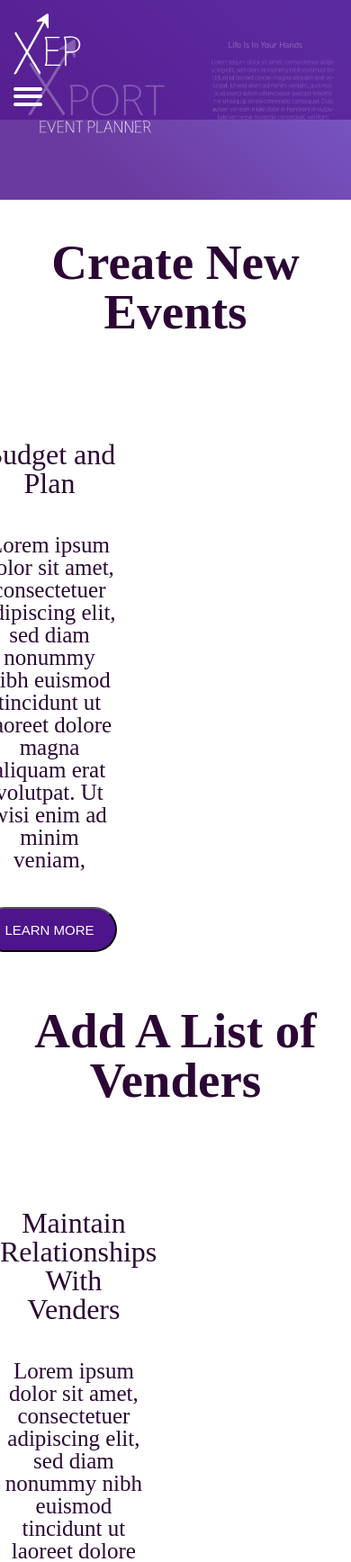
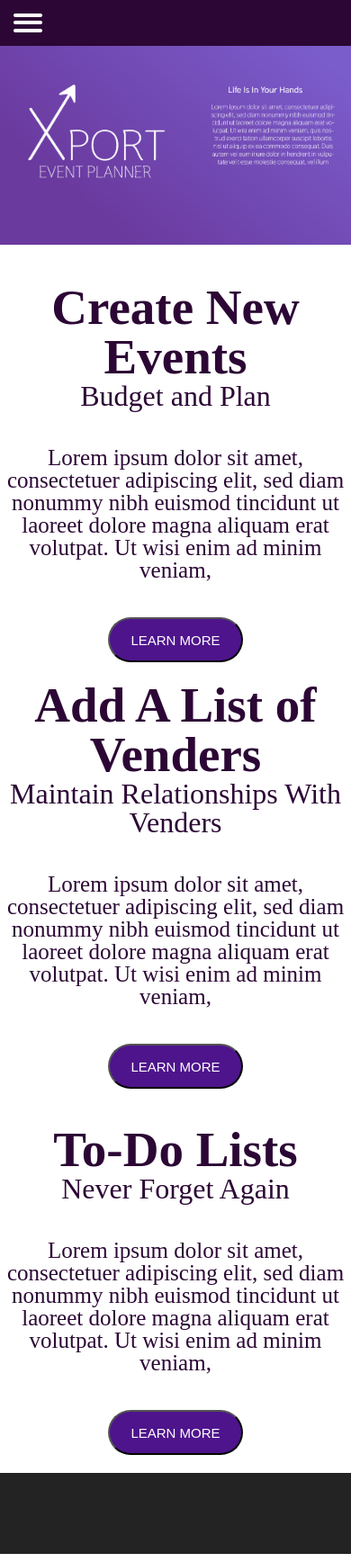
Before and after one commit to event-planner-bw-lamda-school/event-planner-UI, a PHP site: page /index.html in a window 390 px wide. Shown: the top 1736 px of the page at 90% size. Run offline with PHP 8.4, Linux system fonts and the light colour scheme; some web fonts are replaced.

Commit message:
Functionality Done

```diff
--- a/index.css
+++ b/index.css
@@ -59,6 +59,13 @@ html {
 
 }
 
+@media (max-width: 500px) {
+    .logoImg {
+        display:none;
+
+    }
+}
+
 
 .navdiv {
     display: flex;
@@ -71,6 +78,14 @@ html {
     background-color: rgba(78, 20, 140, 0.68);
     position: fixed;
 }
+
+@media (max-width: 800px) {
+    .navdiv {
+        background-color: #2c0735;
+
+    }
+}
+
 .nav2 {
     display: flex;
     flex-direction: row;
@@ -83,6 +98,8 @@ html {
     #MyNav2 {
         display: none;
     }
+
+
 }
 
 nav a {
@@ -93,6 +110,13 @@ nav a {
 
 
 }
+@media (max-width: 500px) {
+    nav a {
+        font-size: 1.3rem;
+    }
+
+}
+
 
 .iTag {
     display: none;
@@ -128,6 +152,19 @@ p {
 .DropDown {
     width: 100%;
 }
+
+@media (max-width: 800px) {
+    .DropDown {
+        margin-top: 100px;
+    }
+}
+
+@media (max-width: 800px) {
+    .DropDown {
+        margin-top: 50px;
+    }
+}
+
 .ContainPic {
    margin: 40px;
 }
@@ -161,6 +198,19 @@ button {
     width: 100%;
 
 }
+
+@media (max-width: 800px) {
+    .featuresContainer  {
+        display: none;
+    }
+}
+
+@media (max-width: 500px) {
+    .featuresContainer  {
+        display: none;
+    }
+}
+
 .SubContainer {
     margin-top: 40px;
     margin-bottom: 20px;
@@ -186,6 +236,34 @@ button {
     width: 42%;
     text-align: center;
 }
+
+.pfeaturesContainer {
+    display: none;
+}
+
+@media (max-width: 800px) {
+    .pfeaturesContainer  {
+        display: flex;
+        flex-direction: column;
+        text-align: center
+
+
+    }
+}
+
+
+@media (max-width: 500px) {
+    .pfeaturesContainer  {
+        display: flex;
+        flex-direction: column;
+        text-align: center
+
+
+    }
+}
+
+
+
 footer {
     width: 100%;
     height: 90px;
--- a/index.html
+++ b/index.html
@@ -116,6 +116,69 @@
         </div>
     </div>
 
+<!-- ///////////////////////////////////////for moblie -->
+
+    <div class="pfeaturesContainer">
+            <div class="NewEvents SubContainer">
+
+                <h1>Create New Events</h1>
+
+                <div class="pImgTxt"><img class="NewEImg ContainPic" src="/BWimgs/NewEvents.png" alt="">
+
+                    <div class="pSubInfoL">
+                        <h2>Budget and Plan</h2>
+
+
+                        <p>Lorem ipsum dolor sit amet, consectetuer adipiscing elit, sed diam nonummy nibh euismod tincidunt
+                            ut
+                            laoreet dolore magna aliquam erat volutpat. Ut wisi enim ad minim veniam, </p>
+
+                        <button>LEARN MORE</button>
+                    </div>
+                </div>
+            </div>
+
+            <div class="pVenderList pSubContainer">
+
+
+                <h1>Add A List of Venders</h1>
+
+                <div class="ImgTxt2"><img class="VenderImg ContainPic" src="/BWimgs/Vernders.png" alt="">
+
+                    <div class="pSubInfoR">
+                        <!--<![Flex Reverse]-->
+                        <h2>Maintain Relationships With Venders</h2>
+
+                        <p>Lorem ipsum dolor sit amet, consectetuer adipiscing elit, sed diam nonummy nibh euismod tincidunt
+                            ut
+                            laoreet dolore magna aliquam erat volutpat. Ut wisi enim ad minim veniam, </p>
+
+                        <button>LEARN MORE</button>
+                    </div>
+                </div>
+
+            </div>
+
+            <div class="pToDoList SubContainer">
+
+                <h1>To-Do Lists</h1>
+
+                <div class="pImgTxt"><img class="ToDoImg ContainPic" src="/BWimgs/ToDo.png" alt="">
+                    <div class="pSubInfoR">
+
+                        <h2>Never Forget Again</h2>
+
+                        <p>Lorem ipsum dolor sit amet, consectetuer adipiscing elit, sed diam nonummy nibh euismod tincidunt
+                            ut
+                            laoreet dolore magna aliquam erat volutpat. Ut wisi enim ad minim veniam, </p>
+
+                        <button>LEARN MORE</button>
+                    </div>
+                </div>
+            </div>
+        </div>
+
+
     <footer>
 
     </footer>
```
